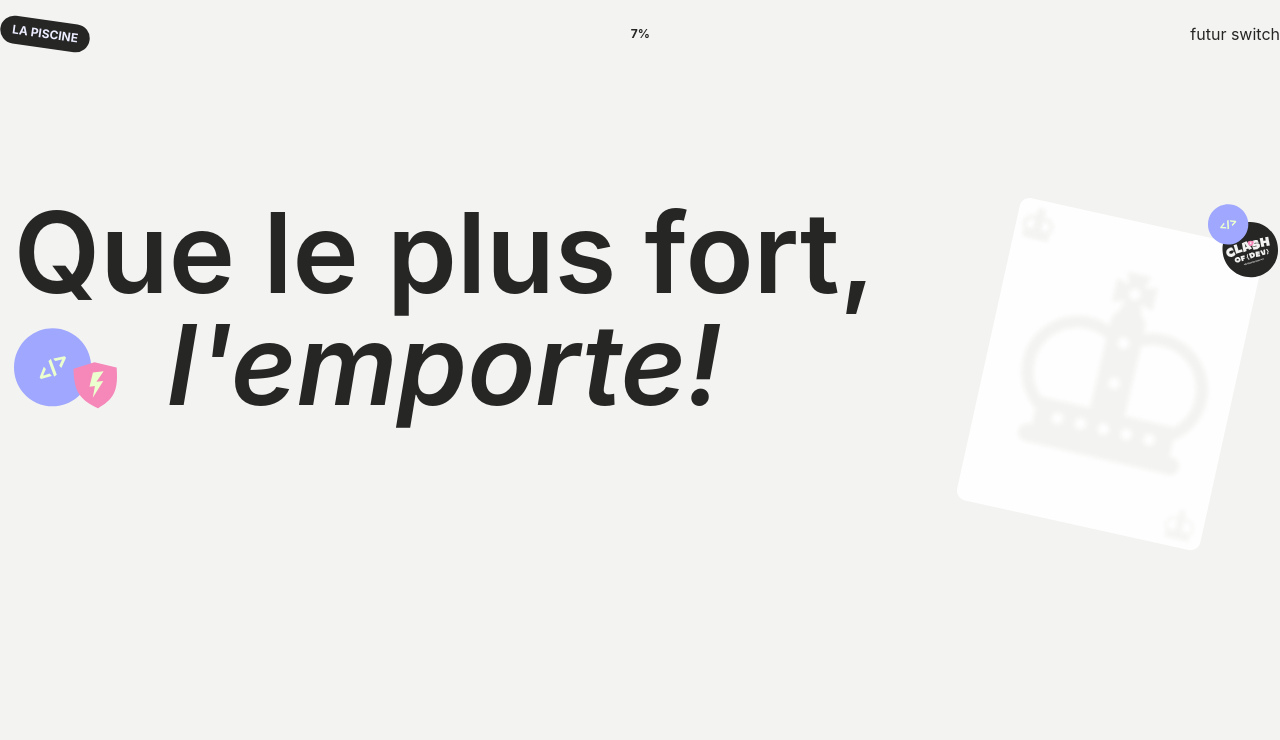
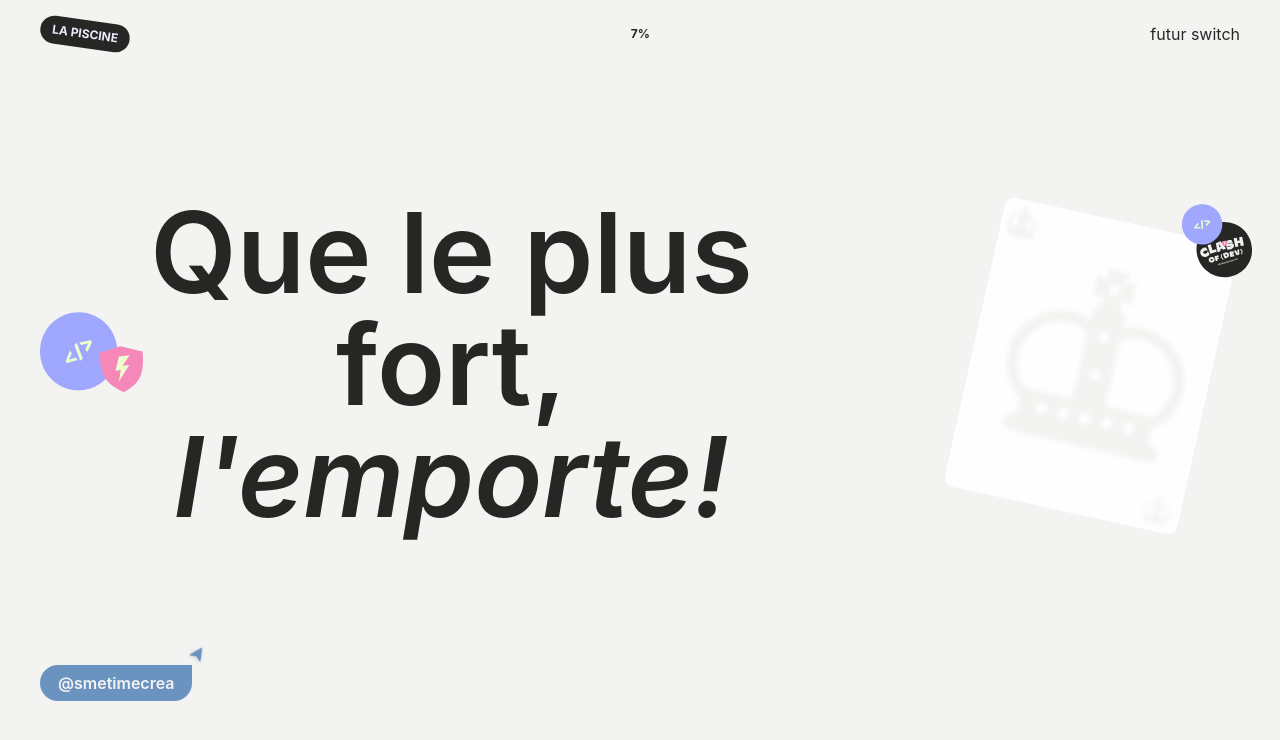
Before and after one commit to Ugzh/laPiscine, an Astro site: page / in a window 1280 px wide. Built offline with nearby package versions, Linux system fonts and the light colour scheme; Astro itself is replaced by a stand-in of ours.

Commit message:
tag cursor

```diff
--- a/astro.config.mjs
+++ b/astro.config.mjs
@@ -5,7 +5,9 @@ import tailwind from '@astrojs/tailwind';
 
 import react from '@astrojs/react';
 
+import icon from 'astro-icon';
+
 // https://astro.build/config
 export default defineConfig({
-  integrations: [tailwind(), react()]
+  integrations: [tailwind(), react(), icon()]
 });
--- a/package.json
+++ b/package.json
@@ -16,10 +16,14 @@
     "@types/react": "^18.3.6",
     "@types/react-dom": "^18.3.0",
     "astro": "^4.15.6",
+    "astro-icon": "^1.1.1",
     "prettier": "^3.3.3",
     "react": "^18.3.1",
     "react-dom": "^18.3.1",
     "tailwindcss": "^3.4.11",
     "typescript": "^5.6.2"
+  },
+  "devDependencies": {
+    "@iconify-json/fluent": "^1.2.1"
   }
 }
--- /dev/null
+++ b/src/components/Cursor.tsx
@@ -0,0 +1,18 @@
+import type { SVGProps } from "react";
+
+export function Cursor(props: SVGProps<SVGSVGElement>) {
+  return (
+    <svg
+      xmlns="http://www.w3.org/2000/svg"
+      width="1em"
+      height="1em"
+      viewBox="0 0 32 32"
+      {...props}
+    >
+      <path
+        fill="currentColor"
+        d="M9.391 2.32C8.42 1.56 7 2.253 7 3.486V28.41c0 1.538 1.966 2.18 2.874.938l6.225-8.523a2 2 0 0 1 1.615-.82h9.69c1.512 0 2.17-1.912.978-2.844z"
+      ></path>
+    </svg>
+  );
+}
--- a/src/components/CursorTag.tsx
+++ b/src/components/CursorTag.tsx
@@ -1,12 +1,83 @@
 import type { FC } from "react";
+import { Cursor } from "./Cursor";
+export type Color = "pink" | "orange" | "blue" | "purple" | "green" | "yellow";
 
 interface CursorTagProps {
   href?: string;
   tag: string;
+  direction?: "right" | "left";
+  color: Color;
 }
+const COLOR_PALLET = [
+  {
+    color: "pink",
+    bg: "bg-[#F588B9]",
+    border: "border-[#D6699A]",
+    text: "text-[#F588B9]",
+  },
+  {
+    color: "orange",
+    bg: "bg-[#F28164]",
+    border: "border-[#D46F55]",
+    text: "text-[#F28164]",
+  },
+  {
+    color: "blue",
+    bg: "bg-[#6B93C0]",
+    border: "border-[#6B93C0]",
+    text: "text-[#6B93C0]",
+  },
+  {
+    color: "purple",
+    bg: "bg-[#9FA8FE]",
+    border: "border-[#8A92E3]",
+    text: "text-[#9FA8FE]",
+  },
+  {
+    color: "green",
+    bg: "bg-[#A2B87E]",
+    border: "border-[#95AE6D]",
+    text: "text-[#A2B87E]",
+  },
+  {
+    color: "yellow",
+    bg: "bg-[#CAC48E]",
+    border: "border-[#C2BB82]",
+    text: "text-[#CAC48E]",
+  },
+];
 
-const CursorTag: FC<CursorTagProps> = ({ href, tag }) => {
-  return href ? <a href={href}>{tag}</a> : <span>{tag}</span>;
+const CursorTag: FC<CursorTagProps> = ({ href, tag, direction, color }) => {
+  const ColorExist = (color: Color) => {
+    return COLOR_PALLET.find((c) => c.color === color);
+  };
+
+  const bgColor = ColorExist(color)?.bg;
+  const cursorColor = ColorExist(color)?.text;
+  const borderColor = ColorExist(color)?.border;
+
+  const tagDirection =
+    direction === "left" ? "rounded-r-full" : "rounded-l-full";
+
+  const tagStyle = `${bgColor} text-[#F3F3F3] inline-block px-4 py-1 rounded-b-full
+  border-2 ${tagDirection} ${borderColor} font-semibold`;
+
+  const cursorDirection =
+    direction === "left"
+      ? `absolute -left-4 ${cursorColor} -top-5 rotate-[-10deg] drop-shadow`
+      : `absolute -right-4 ${cursorColor} rotate-[60deg] -top-5 drop-shadow`;
+  return href ? (
+    <div>
+      <a href={href} className={`${tagStyle} relative`}>
+        {tag}
+        <Cursor className={cursorDirection} />
+      </a>
+    </div>
+  ) : (
+    <div>
+      <span className={tagStyle}>{tag}</span>
+    </div>
+  );
 };
 
 export default CursorTag;
--- a/src/components/Header.astro
+++ b/src/components/Header.astro
@@ -2,9 +2,9 @@
 import { ScrollTracker } from "./ScrollTracker";
 ---
 
-<header class=" w-screen flex justify-center sticky">
+<header class=" w-full flex justify-center sticky">
   <div class="flex justify-between max-w-[1440px] w-full items-center my-5 ">
-    <h1 class="bg-black text-[#EBEDFF] font-bold text-xs inline-block px-3 py-1.5 rounded-full rotate-[8deg]">LA PISCINE</h1>
+    <h1 class="bg-[#262625] text-[#EBEDFF] font-bold text-xs inline-block px-3 py-1.5 rounded-full rotate-[8deg]">LA PISCINE</h1>
   <ScrollTracker purcentage={7}/>
   <span>futur switch</span>
   </div>
--- a/src/layouts/BasicsLayout.astro
+++ b/src/layouts/BasicsLayout.astro
@@ -12,7 +12,7 @@ const { description } = Astro.props
 		<meta name="description" content={description} />
 		<title>{title}</title>
 	</head>
-	<body class="bg-white text-black">
+	<body class="bg-[#F3F3F1] text-[#262625] px-10">
         <slot/>
     </body>
 </html>
--- a/src/pages/index.astro
+++ b/src/pages/index.astro
@@ -2,12 +2,13 @@
 import CursorTag from "../components/CursorTag"
 import Header from "../components/Header.astro"
 import BasicsLayout from "../layouts/BasicsLayout.astro"
+
 ---
 
 
 <BasicsLayout title="La Piscine">
 	<Header/>
-	<section class="w-screen flex justify-center my-32">
+	<section class="w-full flex justify-center my-32">
 		<!-- <div class="flex justify-center w-full"> -->
 			<div class="max-w-[1440px] flex justify-between gap-20">
 				<div class="relative">
@@ -19,6 +20,8 @@ import BasicsLayout from "../layouts/BasicsLayout.astro"
 					<img src="/main_badge.svg" alt="Badge avec logo clash of dev" class="absolute -right-3 top-2"/>
 				</div>
 			</div>
-		<!-- </div> -->
+			<!-- </div> -->
 	</section>
+
+	<CursorTag href="/" tag="@smetimecrea" direction="right" color="blue" />
 </BasicsLayout>
--- a/tailwind.config.mjs
+++ b/tailwind.config.mjs
@@ -9,10 +9,7 @@ export default {
 				sans: ['Inter',...defaultTheme.fontFamily.sans]
 			}
 		},
-		colors:{
-			black:'#262625',
-			white:'#F3F3F1',
-		},
+
 	},
 	plugins: [],
 }
```
Also changed, not shown: 1 other file.
